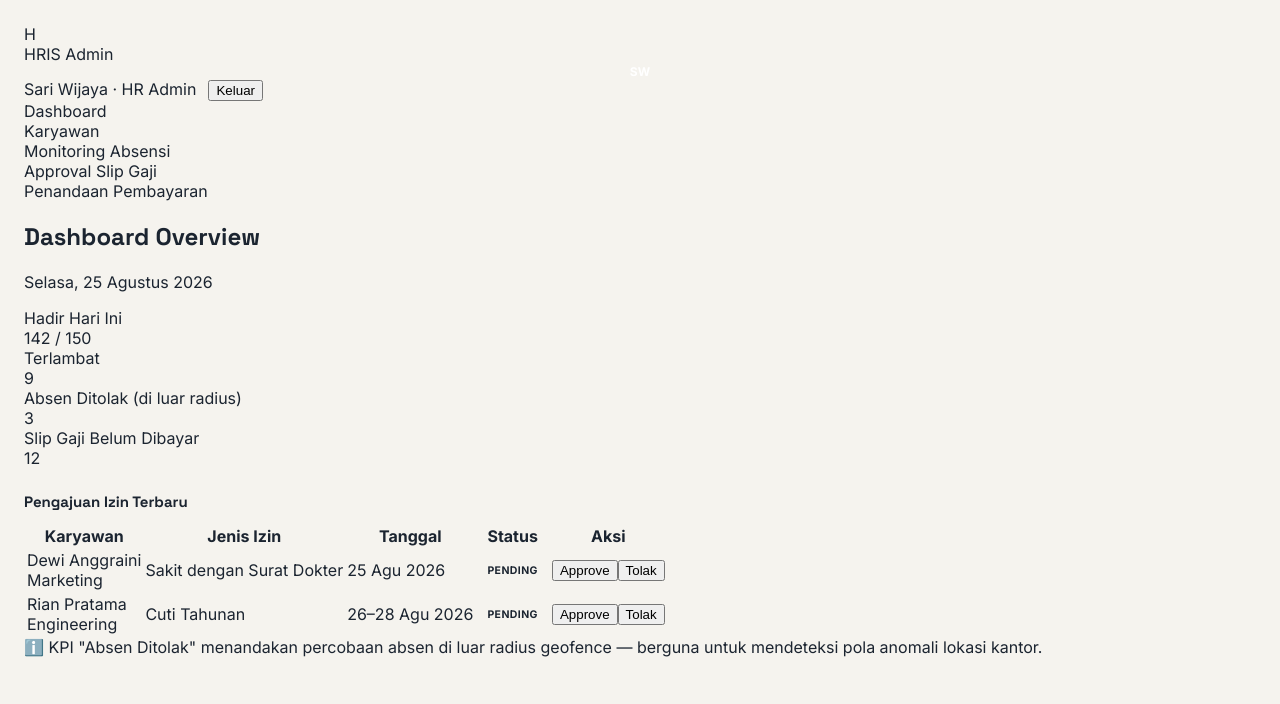
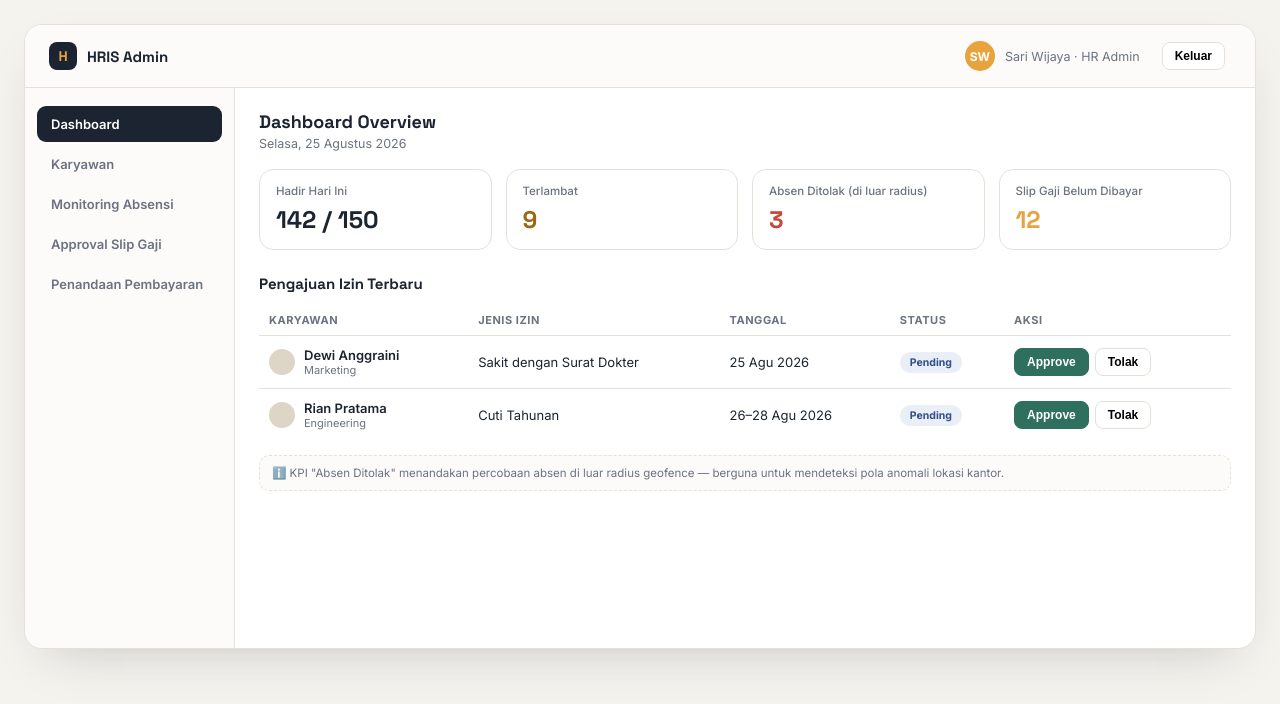
Before and after one commit to rikmyk/HRIS, a React (Vite) app in the folder frontend/: page / in a window 1280 px wide. Shown: the top 704 px of the page. Built offline with nearby package versions, Linux system fonts and the light colour scheme.

Commit message:
style(ui): align index.css with Stitch Design Tokens from project 9799461084223022655

```diff
--- a/frontend/src/index.css
+++ b/frontend/src/index.css
@@ -1,4 +1,4 @@
-/* HRIS Design System Core CSS Tokens (ADR-008 & 11-DESIGN-SYSTEM.md) */
+/* HRIS Design System Core CSS Tokens — Synchronized with MCP Stitch Project 9799461084223022655 */
 
 :root {
   --ink:          #1B2430;  /* Dark navy — primary text, active states, dark buttons */
@@ -11,6 +11,10 @@
   --muted:        #6B7280;  /* Grey — secondary text, labels, disabled states */
   --line:         #E5E1D8;  /* Warm grey line — borders, dividers, table lines */
   --radius:       14px;     /* Default corner radius */
+}
+
+* {
+  box-sizing: border-box;
 }
 
 body {
@@ -26,7 +30,50 @@ h1, h2, h3, h4, h5, h6, .display-font {
   font-family: 'Space Grotesk', sans-serif;
 }
 
-/* Button Component Styles per DS §2.3 */
+/* Typography Tokens per Stitch Design MD */
+.headline-lg {
+  font-family: 'Space Grotesk', sans-serif;
+  font-size: 32px;
+  font-weight: 600;
+  line-height: 40px;
+}
+
+.headline-md {
+  font-family: 'Space Grotesk', sans-serif;
+  font-size: 24px;
+  font-weight: 600;
+  line-height: 32px;
+}
+
+.headline-sm {
+  font-family: 'Space Grotesk', sans-serif;
+  font-size: 20px;
+  font-weight: 500;
+  line-height: 28px;
+}
+
+.body-lg {
+  font-family: 'Inter', sans-serif;
+  font-size: 18px;
+  font-weight: 400;
+  line-height: 28px;
+}
+
+.body-md {
+  font-family: 'Inter', sans-serif;
+  font-size: 16px;
+  font-weight: 400;
+  line-height: 24px;
+}
+
+.body-sm {
+  font-family: 'Inter', sans-serif;
+  font-size: 14px;
+  font-weight: 400;
+  line-height: 20px;
+}
+
+/* Button Components per Stitch DS */
 .btn-primary {
   background-color: var(--primary);
   color: #FFFFFF;
@@ -56,39 +103,286 @@ h1, h2, h3, h4, h5, h6, .display-font {
   transition: all 0.2s ease;
 }
 
-/* Status Pills per DS §2.4 */
+.btn-mini {
+  border: 1px solid var(--line);
+  background: var(--surface);
+  padding: 6px 12px;
+  border-radius: 8px;
+  font-size: 12px;
+  font-weight: 600;
+  cursor: pointer;
+  margin-right: 6px;
+  transition: all 0.15s ease;
+}
+
+.btn-mini:hover {
+  border-color: var(--primary);
+}
+
+.btn-mini.primary {
+  background: var(--primary);
+  color: #FFF;
+  border-color: var(--primary);
+}
+
+.btn-mini.dark {
+  background: var(--ink);
+  color: #FFF;
+  border-color: var(--ink);
+}
+
+/* Status Pills per Stitch DS */
 .pill {
-  display: inline-flex;
-  align-items: center;
+  font-size: 10.5px;
+  font-weight: 700;
   padding: 4px 10px;
   border-radius: 999px;
-  font-size: 10.5px;
-  font-weight: 700;
-  text-transform: uppercase;
-  letter-spacing: 0.04em;
+  white-space: nowrap;
+  display: inline-block;
 }
 
-.pill-present, .pill-paid {
-  background-color: #E4F3EC;
+.pill.present, .pill.paid {
+  background: #E4F3EC;
   color: var(--primary-dark);
 }
 
-.pill-late, .pill-approved {
-  background-color: #FDF1DC;
+.pill.late, .pill.approved, .pill.warn {
+  background: #FDF1DC;
   color: #9A6714;
 }
 
-.pill-absent, .pill-rejected {
-  background-color: #FBEEEC;
+.pill.absent, .pill.rejected, .pill.danger {
+  background: #FBEEEC;
   color: #8A3226;
 }
 
-.pill-leave, .pill-pending {
-  background-color: #E9EEF7;
+.pill.leave, .pill.pending {
+  background: #E9EEF7;
   color: #2F4E8A;
 }
 
-.pill-draft {
-  background-color: #EFEDE7;
+.pill.draft {
+  background: #EFEDE7;
   color: var(--muted);
 }
+
+/* Admin Web Shell Layout */
+.admin-shell {
+  background: var(--surface);
+  border: 1px solid var(--line);
+  border-radius: 18px;
+  overflow: hidden;
+  box-shadow: 0 20px 50px -24px rgba(27, 36, 48, 0.25);
+}
+
+.admin-topbar {
+  display: flex;
+  justify-content: space-between;
+  align-items: center;
+  padding: 16px 24px;
+  border-bottom: 1px solid var(--line);
+  background: #FCFBF9;
+}
+
+.admin-topbar .brand {
+  display: flex;
+  align-items: center;
+  gap: 10px;
+  font-family: 'Space Grotesk', sans-serif;
+  font-weight: 700;
+  font-size: 15px;
+}
+
+.brand-mark {
+  width: 28px;
+  height: 28px;
+  background: var(--ink);
+  border-radius: 8px;
+  display: flex;
+  align-items: center;
+  justify-content: center;
+  color: var(--accent);
+  font-size: 14px;
+  font-weight: 800;
+}
+
+.admin-user {
+  display: flex;
+  align-items: center;
+  gap: 10px;
+  font-size: 12.5px;
+  color: var(--muted);
+}
+
+.avatar {
+  width: 30px;
+  height: 30px;
+  border-radius: 50%;
+  background: var(--accent);
+}
+
+.admin-layout {
+  display: flex;
+  min-height: 560px;
+}
+
+.admin-sidebar {
+  width: 210px;
+  border-right: 1px solid var(--line);
+  padding: 18px 12px;
+  background: #FCFBF9;
+  flex-shrink: 0;
+}
+
+.side-link {
+  padding: 10px 14px;
+  border-radius: 9px;
+  font-size: 13px;
+  font-weight: 600;
+  color: var(--muted);
+  margin-bottom: 4px;
+  cursor: pointer;
+  transition: all 0.15s ease;
+}
+
+.side-link:hover {
+  background: #F0EDE5;
+  color: var(--ink);
+}
+
+.side-link.active {
+  background: var(--ink);
+  color: #FFF;
+}
+
+.admin-main {
+  padding: 22px 24px;
+  flex: 1;
+  overflow: auto;
+}
+
+.admin-main h2 {
+  font-size: 18px;
+  margin: 0 0 3px;
+}
+
+.admin-main .sub {
+  font-size: 12.5px;
+  color: var(--muted);
+  margin: 0 0 18px;
+}
+
+/* KPI Card Grid */
+.kpi-row {
+  display: flex;
+  gap: 14px;
+  margin-bottom: 22px;
+  flex-wrap: wrap;
+}
+
+.kpi-card {
+  flex: 1;
+  min-width: 150px;
+  border: 1px solid var(--line);
+  border-radius: 14px;
+  padding: 14px 16px;
+  background: var(--surface);
+}
+
+.kpi-card .kpi-label {
+  font-size: 11.5px;
+  color: var(--muted);
+  margin-bottom: 6px;
+  font-weight: 500;
+}
+
+.kpi-card .kpi-value {
+  font-family: 'Space Grotesk', sans-serif;
+  font-size: 24px;
+  font-weight: 700;
+}
+
+.kpi-card .kpi-value.accent {
+  color: var(--accent);
+}
+
+.kpi-card .kpi-value.warn {
+  color: #9A6714;
+}
+
+.kpi-card .kpi-value.danger {
+  color: var(--danger);
+}
+
+/* Data Tables */
+table {
+  width: 100%;
+  border-collapse: collapse;
+  font-size: 13px;
+}
+
+th {
+  text-align: left;
+  font-size: 11px;
+  text-transform: uppercase;
+  letter-spacing: 0.05em;
+  color: var(--muted);
+  padding: 8px 10px;
+  border-bottom: 1px solid var(--line);
+  font-weight: 700;
+}
+
+td {
+  padding: 11px 10px;
+  border-bottom: 1px solid var(--line);
+}
+
+tr:last-child td {
+  border-bottom: none;
+}
+
+.row-flex {
+  display: flex;
+  align-items: center;
+  gap: 9px;
+}
+
+.mini-avatar {
+  width: 26px;
+  height: 26px;
+  border-radius: 50%;
+  background: #DDD6C6;
+  flex-shrink: 0;
+}
+
+.name-cell .n {
+  font-weight: 600;
+}
+
+.name-cell .d {
+  font-size: 11px;
+  color: var(--muted);
+}
+
+.panel-note {
+  font-size: 11.5px;
+  color: var(--muted);
+  margin-top: 14px;
+  padding: 10px 12px;
+  background: #FCFBF9;
+  border: 1px dashed var(--line);
+  border-radius: 10px;
+}
+
+.error-banner {
+  background: #FBEEEC;
+  border: 1px solid #F0C7C0;
+  color: #8A3226;
+  border-radius: 12px;
+  padding: 11px 13px;
+  font-size: 12px;
+  line-height: 1.5;
+  margin-bottom: 14px;
+  display: flex;
+  gap: 8px;
+}
```
